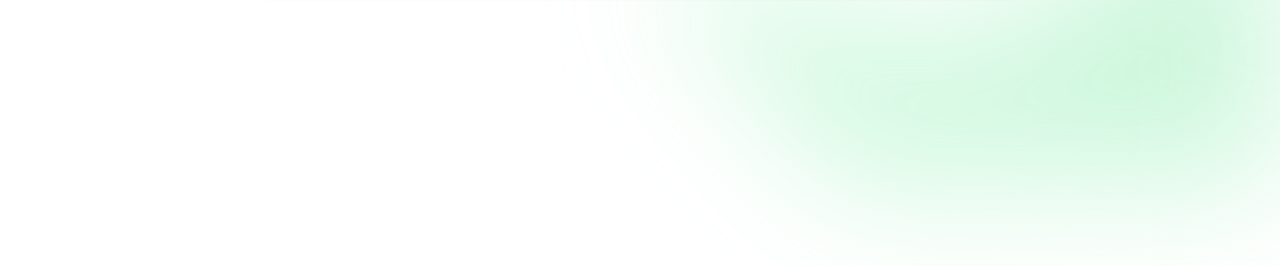
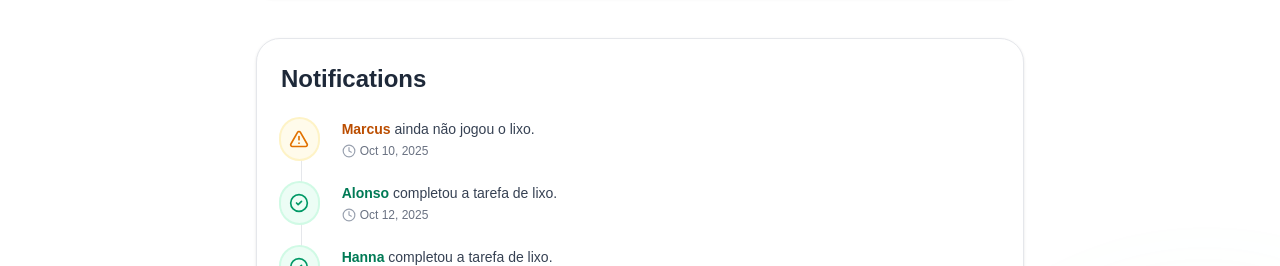
Before and after one commit to markintela/trash-manager, a Next.js app: page / in a window 1280 px wide. Shown: the part 686-952 px from the top of the page. Before the commit the page ends 880 px from the top, so only its background shows below. Built offline with nearby package versions, Linux system fonts and the light colour scheme; no server answers.

Commit message:
Notifications

```diff
--- a/src/HomePage.tsx
+++ b/src/HomePage.tsx
@@ -4,6 +4,7 @@ import { useEffect, useState } from "react";
 import Header from "./app/components/Header";
 import Navbar from "./app/components/Navbar";
 import Roommates from "./app/components/Roommates";
+import Notification from "./app/components/Notification";
 
 type TrashItem = {
   id: number;
@@ -67,8 +68,7 @@ export default function HomePage() {
 
   return (
     <>
-    <Navbar/>
-      {/* Hero Section */}
+      <Navbar />
       <div className="relative bg-white isolate px-6 pt-2 lg:px-8">
         {/* Background gradient */}
         <div
@@ -84,31 +84,9 @@ export default function HomePage() {
           />
         </div>
 
-        {/* Hero content */}
-        {/* <div className="mx-auto max-w-2xl py-22 sm:py-22 lg:py-18 text-center">
-          <p className="text-4xl font-bold tracking-tight text-gray-900 sm:text-5xl">
-            Trash Manager{" "}
-            {/* <br/>
-            <span className="text-green-500 text-3xl sm:text-2x1">trash smarter</span> */}
-          {/* </p>
-          <p className="mt-4 text-lg font-medium text-gray-600 sm:text-xl">
-            Organize collection schedules, roommates, and pending tasks — all
-            in one clean and efficient dashboard.
-          </p> */}
-          {/* <div className="mt-10 flex items-center justify-center gap-x-6">
-            <a
-              href="#"
-              className="rounded-md bg-green-600 px-4 py-2.5 text-sm font-semibold text-white shadow-sm hover:bg-green-700 focus-visible:outline focus-visible:outline-2 focus-visible:outline-offset-2 focus-visible:outline-green-600"
-            >
-              Get Started
-            </a>
-            <a href="#" className="text-sm font-semibold text-gray-900">
-              Learn more <span aria-hidden="true">→</span>
-            </a>
-          </div> */}
-        {/* </div> } */}
-
+        {/* Conteúdo */}
         <Roommates />
+        <Notification data={data} />
 
         {/* Bottom gradient */}
         <div
--- /dev/null
+++ b/src/app/components/Notification.tsx
@@ -0,0 +1,93 @@
+"use client";
+
+import { Clock, CheckCircle2, AlertTriangle, Trash2, Bell } from "lucide-react";
+
+interface TrashItem {
+  id: number;
+  name: string;
+  dateThrowOut: string;
+  isPending: boolean;
+}
+
+interface NotificationProps {
+  data: TrashItem[];
+}
+
+export default function Notification({ data }: NotificationProps) {
+  return (
+    <div className="max-w-3xl mx-auto bg-white rounded-3xl shadow-sm p-6 mt-10 border border-gray-200">
+      {/* Header */}
+      <div className="flex items-center gap-2 mb-6">
+        <h2 className="text-2xl font-bold text-gray-800">Notifications</h2>
+      </div>
+
+      {/* Timeline */}
+      <ul role="list" className="space-y-6">
+        {data.map((item, index) => {
+          const Icon = item.isPending ? AlertTriangle : CheckCircle2;
+          const iconColor = item.isPending
+            ? "text-amber-600 bg-amber-50 ring-amber-100"
+            : "text-emerald-600 bg-emerald-50 ring-emerald-100";
+
+          return (
+            <li key={item.id} className="relative flex items-start">
+              {/* Linha de timeline */}
+              {index !== data.length - 1 && (
+                <span
+                  className="absolute left-5 top-6 h-full w-px bg-gray-200"
+                  aria-hidden="true"
+                />
+              )}
+
+              {/* Ícone principal */}
+              <span
+                className={`relative z-10 flex h-10 w-10 items-center justify-center rounded-full ring-2 ${iconColor}`}
+              >
+                <Icon className="h-5 w-5" />
+              </span>
+
+              {/* Conteúdo */}
+              <div className="ml-6 flex justify-between w-full">
+                <div>
+                  <p className="text-sm text-gray-700 font-medium">
+                    {item.isPending ? (
+                      <>
+                        <span className="text-amber-700 font-semibold">
+                          {item.name}
+                        </span>{" "}
+                        ainda não jogou o lixo.
+                      </>
+                    ) : (
+                      <>
+                        <span className="text-emerald-700 font-semibold">
+                          {item.name}
+                        </span>{" "}
+                        completou a tarefa de lixo.
+                      </>
+                    )}
+                  </p>
+
+                  <p className="text-xs text-gray-500 mt-1 flex items-center gap-1">
+                    <Clock className="w-3.5 h-3.5 text-gray-400" />
+                    {new Date(item.dateThrowOut).toLocaleDateString("en-US", {
+                      month: "short",
+                      day: "numeric",
+                      year: "numeric",
+                    })}
+                  </p>
+                </div>
+
+                {/* Ícone lateral */}
+                {/* <Trash2
+                  className={`h-5 w-5 transition-colors ${
+                    item.isPending ? "text-amber-500" : "text-gray-400"
+                  }`}
+                /> */}
+              </div>
+            </li>
+          );
+        })}
+      </ul>
+    </div>
+  );
+}
```
